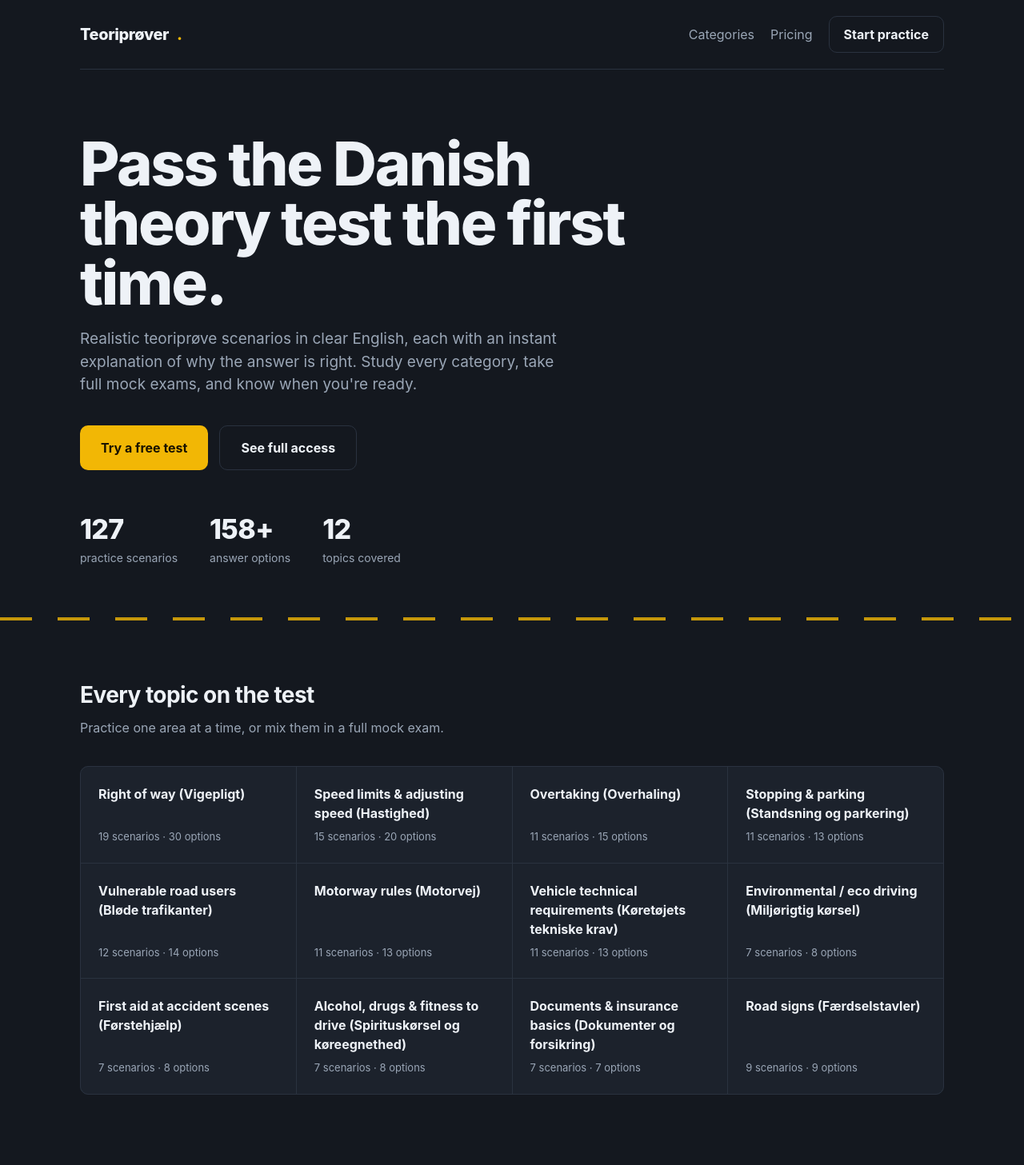
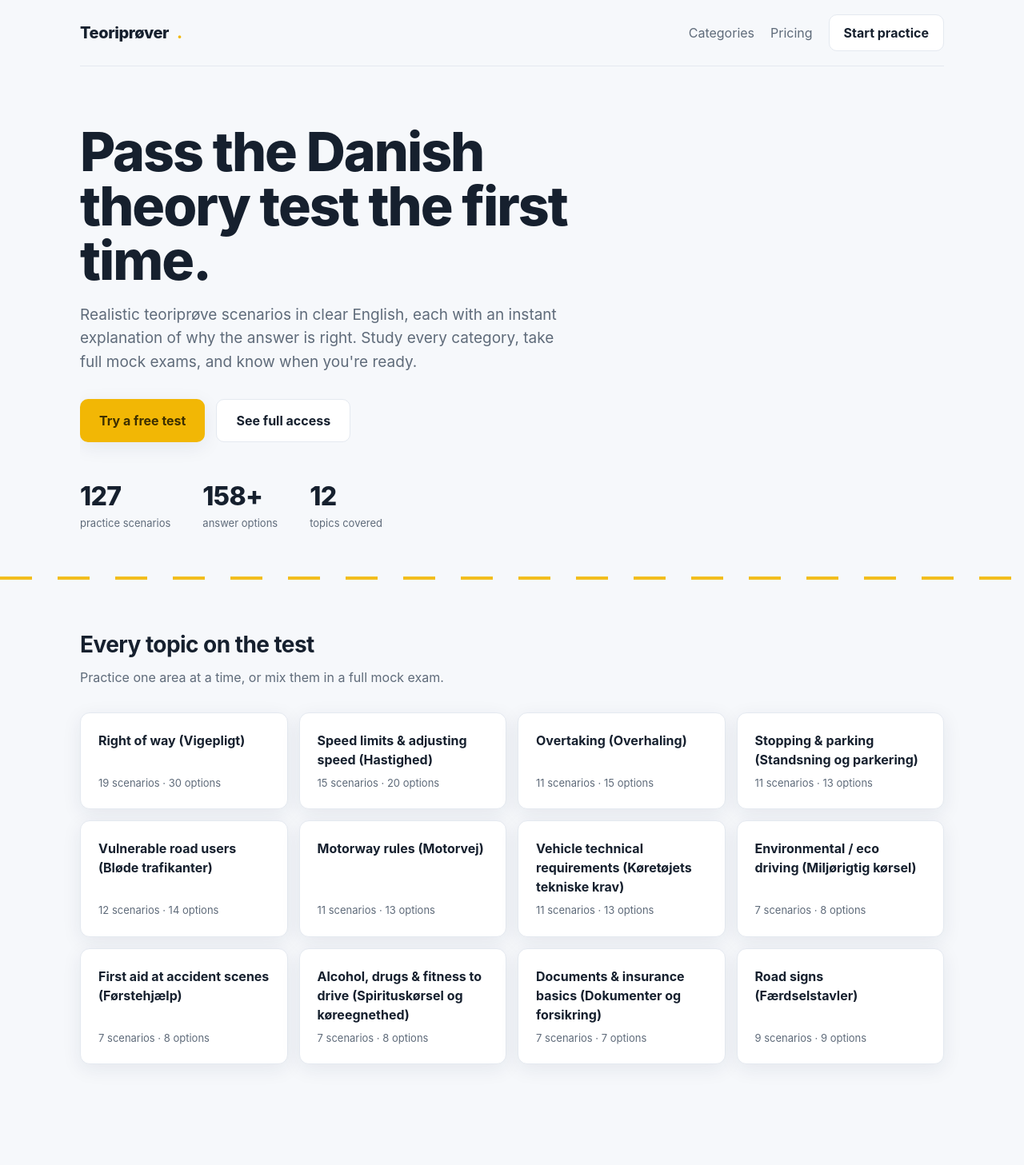
Before and after one commit to Zaki101119/teoriproever, a Next.js app: page / in a window 1280 px wide. Shown: the top 1457 px of the page at 80% size. Built offline with nearby package versions, Linux system fonts and the light colour scheme.

Commit message:
Update globals.css

```diff
--- a/app/globals.css
+++ b/app/globals.css
@@ -1,17 +1,27 @@
 :root {
-  /* Asphalt / instrument-panel palette */
-  --asphalt: #14181f;      /* deep road surface */
-  --asphalt-2: #1c222c;    /* raised panel */
-  --line: #2a323f;         /* hairline / lane edge */
-  --ink: #eef2f7;          /* primary text */
-  --muted: #9aa6b6;        /* secondary text */
-  --lane: #f2b705;         /* signal amber (road marking) */
-  --go: #35c26b;           /* correct / green light */
-  --stop: #e23b41;         /* incorrect / Danish red */
-  --sky: #4a9bd6;          /* mandatory-sign blue */
-  --focus: #f2b705;
+  /* Light / bright palette */
+  --bg: #f6f8fb;           /* bright off-white background */
+  --surface: #ffffff;      /* cards / raised panels */
+  --surface-2: #eef3fa;    /* subtle tinted surface */
+  --line: #e4e9f0;         /* hairline */
+  --ink: #16202e;          /* primary text */
+  --muted: #5f6b7a;        /* secondary text */
+  --primary: #2f6fed;      /* friendly blue */
+  --primary-soft: #e8f0ff; /* blue tint */
+  --lane: #f2b705;         /* amber accent (CTA + road marking) */
+  --go: #1f9d57;           /* correct */
+  --stop: #e23b41;         /* incorrect */
+  --sky: #4a9bd6;
+  --focus: #2f6fed;
 
-  --radius: 10px;
+  --shadow: 0 6px 24px rgba(24,42,74,.08);
+  --shadow-lg: 0 14px 40px rgba(24,42,74,.12);
+
+  /* Back-compat aliases so older class rules keep working */
+  --asphalt: var(--bg);
+  --asphalt-2: var(--surface);
+
+  --radius: 12px;
   --maxw: 1080px;
 }
 
@@ -20,7 +30,7 @@
 html, body {
   margin: 0;
   padding: 0;
-  background: var(--asphalt);
+  background: var(--bg);
   color: var(--ink);
   font-family: "Inter", "Helvetica Neue", Arial, system-ui, sans-serif;
   -webkit-font-smoothing: antialiased;
@@ -43,7 +53,7 @@ a { color: inherit; text-decoration: none; }
     var(--lane) 0 40px,
     transparent 40px 72px
   );
-  opacity: 0.8;
+  opacity: 0.9;
   border: none;
   margin: 0;
 }
@@ -53,7 +63,7 @@ a { color: inherit; text-decoration: none; }
   display: flex;
   align-items: center;
   justify-content: space-between;
-  padding: 20px 0;
+  padding: 18px 0;
   border-bottom: 1px solid var(--line);
 }
 .brand {
@@ -68,36 +78,37 @@ a { color: inherit; text-decoration: none; }
 
 /* ---- Hero ---- */
 .hero {
-  padding: 80px 0 64px;
+  padding: 72px 0 56px;
   position: relative;
   overflow: hidden;
 }
 .hero h1 {
-  font-size: clamp(40px, 7vw, 76px);
-  line-height: 0.98;
+  font-size: clamp(38px, 7vw, 68px);
+  line-height: 1.0;
   letter-spacing: -0.03em;
   font-weight: 850;
   margin: 0 0 20px;
-  max-width: 14ch;
+  max-width: 15ch;
 }
 .hero p.lead {
   font-size: 19px;
   color: var(--muted);
   max-width: 52ch;
-  margin: 0 0 36px;
+  margin: 0 0 32px;
+  line-height: 1.55;
 }
 .hero-stats {
   display: flex;
   gap: 40px;
-  margin-top: 48px;
+  margin-top: 44px;
   flex-wrap: wrap;
 }
 .stat .num {
-  font-size: 34px;
-  font-weight: 800;
+  font-size: 32px;
+  font-weight: 850;
   letter-spacing: -0.02em;
 }
-.stat .lbl { color: var(--muted); font-size: 14px; }
+.stat .lbl { color: var(--muted); font-size: 13px; }
 
 /* ---- Buttons ---- */
 .btn {
@@ -105,59 +116,64 @@ a { color: inherit; text-decoration: none; }
   align-items: center;
   gap: 10px;
   background: var(--lane);
-  color: #1a1300;
+  color: #3d2f00;
   font-weight: 700;
-  padding: 15px 26px;
-  border-radius: var(--radius);
+  padding: 14px 24px;
+  border-radius: 10px;
   border: none;
   cursor: pointer;
   font-size: 16px;
-  transition: transform 0.12s ease, filter 0.12s ease;
+  box-shadow: var(--shadow);
+  transition: transform 0.12s ease, filter 0.12s ease, box-shadow 0.12s ease;
 }
-.btn:hover { filter: brightness(1.06); transform: translateY(-1px); }
+.btn:hover { filter: brightness(1.04); transform: translateY(-1px); box-shadow: var(--shadow-lg); }
 .btn.secondary {
-  background: transparent;
+  background: var(--surface);
   color: var(--ink);
   border: 1px solid var(--line);
+  box-shadow: none;
 }
-.btn:disabled { opacity: 0.5; cursor: not-allowed; }
+.btn.secondary:hover { box-shadow: var(--shadow); }
+.btn:disabled { opacity: 0.5; cursor: not-allowed; box-shadow: none; }
 
 /* ---- Category grid ---- */
-.section { padding: 72px 0; }
+.section { padding: 60px 0; }
 .section h2 {
   font-size: 28px;
   letter-spacing: -0.02em;
   margin: 0 0 8px;
 }
-.section .sub { color: var(--muted); margin: 0 0 36px; }
+.section .sub { color: var(--muted); margin: 0 0 32px; }
 
 .cat-grid {
   display: grid;
   grid-template-columns: repeat(auto-fill, minmax(240px, 1fr));
-  gap: 1px;
-  background: var(--line);
+  gap: 14px;
+}
+.cat-cell {
+  background: var(--surface);
   border: 1px solid var(--line);
   border-radius: var(--radius);
-  overflow: hidden;
-}
-.cat-cell {
-  background: var(--asphalt-2);
   padding: 22px;
-  min-height: 120px;
+  min-height: 116px;
   display: flex;
   flex-direction: column;
   justify-content: space-between;
+  box-shadow: var(--shadow);
+  transition: transform 0.12s ease, box-shadow 0.12s ease;
 }
+.cat-cell:hover { transform: translateY(-2px); box-shadow: var(--shadow-lg); }
 .cat-cell .name { font-weight: 700; font-size: 16px; }
 .cat-cell .meta { color: var(--muted); font-size: 13px; margin-top: 8px; }
 
 /* ---- Pricing ---- */
 .price-card {
-  background: var(--asphalt-2);
+  background: var(--surface);
   border: 1px solid var(--line);
-  border-radius: var(--radius);
-  padding: 40px;
+  border-radius: 18px;
+  padding: 36px;
   max-width: 460px;
+  box-shadow: var(--shadow-lg);
 }
 .price-tag {
   display: flex;
@@ -165,9 +181,9 @@ a { color: inherit; text-decoration: none; }
   gap: 8px;
   margin-bottom: 6px;
 }
-.price-tag .amount { font-size: 56px; font-weight: 850; letter-spacing: -0.03em; }
+.price-tag .amount { font-size: 54px; font-weight: 850; letter-spacing: -0.03em; }
 .price-tag .unit { color: var(--muted); font-size: 18px; }
-.price-card ul { list-style: none; padding: 0; margin: 24px 0; }
+.price-card ul { list-style: none; padding: 0; margin: 22px 0; }
 .price-card li {
   padding: 10px 0;
   border-bottom: 1px solid var(--line);
@@ -185,22 +201,23 @@ a { color: inherit; text-decoration: none; }
   justify-content: space-between;
   gap: 16px;
   text-align: left;
-  background: var(--asphalt-2);
+  background: var(--surface);
   border: 1px solid var(--line);
   border-radius: var(--radius);
   padding: 20px 22px;
   color: var(--ink);
   cursor: pointer;
-  transition: border-color 0.12s, transform 0.12s;
+  box-shadow: var(--shadow);
+  transition: border-color 0.12s, transform 0.12s, box-shadow 0.12s;
 }
-.mode-card:hover { border-color: var(--lane); transform: translateY(-1px); }
+.mode-card:hover { border-color: var(--primary); transform: translateY(-1px); box-shadow: var(--shadow-lg); }
 .mode-card-primary {
-  border-color: var(--lane);
-  background: rgba(242,183,5,0.08);
+  border-color: var(--primary);
+  background: var(--primary-soft);
 }
 .mode-title { font-weight: 700; font-size: 17px; }
 .mode-sub { color: var(--muted); font-size: 14px; margin-top: 4px; }
-.mode-arrow { color: var(--lane); font-size: 20px; font-weight: 700; }
+.mode-arrow { color: var(--primary); font-size: 20px; font-weight: 700; }
 .mode-divider {
   color: var(--muted);
   font-size: 13px;
@@ -223,21 +240,22 @@ a { color: inherit; text-decoration: none; }
 }
 
 /* ---- Quiz ---- */
-.quiz-wrap { padding: 40px 0 80px; }
+.quiz-wrap { padding: 36px 0 72px; }
 .progress {
-  height: 6px;
-  background: var(--line);
+  height: 7px;
+  background: var(--surface-2);
   border-radius: 99px;
   overflow: hidden;
-  margin-bottom: 32px;
+  margin-bottom: 28px;
 }
-.progress .bar { height: 100%; background: var(--lane); transition: width 0.3s ease; }
+.progress .bar { height: 100%; background: var(--primary); transition: width 0.3s ease; }
 
 .scenario-card {
-  background: var(--asphalt-2);
+  background: var(--surface);
   border: 1px solid var(--line);
-  border-radius: var(--radius);
+  border-radius: 18px;
   padding: 32px;
+  box-shadow: var(--shadow-lg);
 }
 .scenario-image {
   width: 100%;
@@ -248,7 +266,7 @@ a { color: inherit; text-decoration: none; }
   margin-bottom: 20px;
   display: block;
 }
-.scenario-text { font-size: 20px; font-weight: 600; margin: 0 0 24px; }
+.scenario-text { font-size: 20px; font-weight: 700; margin: 0 0 24px; }
 
 .subq {
   border: 1px solid var(--line);
@@ -261,23 +279,23 @@ a { color: inherit; text-decoration: none; }
 .tf-btn {
   flex: 1;
   padding: 12px;
-  border-radius: 8px;
+  border-radius: 9px;
   border: 1px solid var(--line);
-  background: transparent;
+  background: var(--surface);
   color: var(--ink);
   cursor: pointer;
   font-weight: 700;
-  transition: background 0.12s;
+  transition: background 0.12s, border-color 0.12s;
 }
-.tf-btn:hover { background: rgba(255,255,255,0.04); }
-.tf-btn.chosen { border-color: var(--lane); background: rgba(242,183,5,0.1); }
-.tf-btn.correct { border-color: var(--go); background: rgba(53,194,107,0.15); }
-.tf-btn.wrong { border-color: var(--stop); background: rgba(226,59,65,0.15); }
+.tf-btn:hover { background: var(--surface-2); }
+.tf-btn.chosen { border-color: var(--primary); background: var(--primary-soft); }
+.tf-btn.correct { border-color: var(--go); background: #eafaf1; color: var(--go); }
+.tf-btn.wrong { border-color: var(--stop); background: #fdecec; color: var(--stop); }
 .explanation {
   margin-top: 12px;
   font-size: 14px;
   color: var(--muted);
-  border-left: 2px solid var(--lane);
+  border-left: 3px solid var(--primary);
   padding-left: 12px;
 }
 
@@ -289,11 +307,12 @@ a { color: inherit; text-decoration: none; }
 
 /* ---- Result ---- */
 .result-card {
-  background: var(--asphalt-2);
+  background: var(--surface);
   border: 1px solid var(--line);
-  border-radius: var(--radius);
+  border-radius: 18px;
   padding: 48px;
   text-align: center;
+  box-shadow: var(--shadow-lg);
 }
 .result-score { font-size: 64px; font-weight: 850; letter-spacing: -0.03em; }
 .result-pass { color: var(--go); }
@@ -320,6 +339,7 @@ a { color: inherit; text-decoration: none; }
   justify-content: space-between;
   flex-wrap: wrap;
   gap: 12px;
+  margin-top: 40px;
 }
 
 :focus-visible { outline: 2px solid var(--focus); outline-offset: 2px; }
@@ -329,7 +349,35 @@ a { color: inherit; text-decoration: none; }
 }
 
 @media (max-width: 640px) {
-  .hero { padding: 56px 0 40px; }
+  .hero { padding: 48px 0 36px; }
   .hero-stats { gap: 24px; }
   .scenario-card, .price-card, .result-card { padding: 24px; }
 }
+
+/* ---- Hero two-column layout + illustration ---- */
+.hero-grid {
+  display: grid;
+  grid-template-columns: 1.05fr 0.95fr;
+  gap: 44px;
+  align-items: center;
+}
+.hero-scene {
+  background: linear-gradient(180deg, #eaf2ff 0%, #f6f8fb 100%);
+  border: 1px solid var(--line);
+  border-radius: 20px;
+  box-shadow: var(--shadow-lg);
+  overflow: hidden;
+  aspect-ratio: 16 / 12;
+}
+.hero-scene svg { width: 100%; height: 100%; display: block; }
+.hero-car { animation: heroDrift 6s ease-in-out infinite; }
+@keyframes heroDrift { 0%,100% { transform: translateX(-7px); } 50% { transform: translateX(7px); } }
+.hero-lane rect { animation: heroDash 1.5s linear infinite; }
+@keyframes heroDash { from { transform: translateX(0); } to { transform: translateX(-70px); } }
+.hero-badge { animation: heroPop 3.2s ease-in-out infinite; transform-origin: center; }
+@keyframes heroPop { 0%,82%,100% { transform: scale(1); } 90% { transform: scale(1.12); } }
+
+@media (max-width: 760px) {
+  .hero-grid { grid-template-columns: 1fr; }
+  .hero-scene { order: -1; }
+}
```
